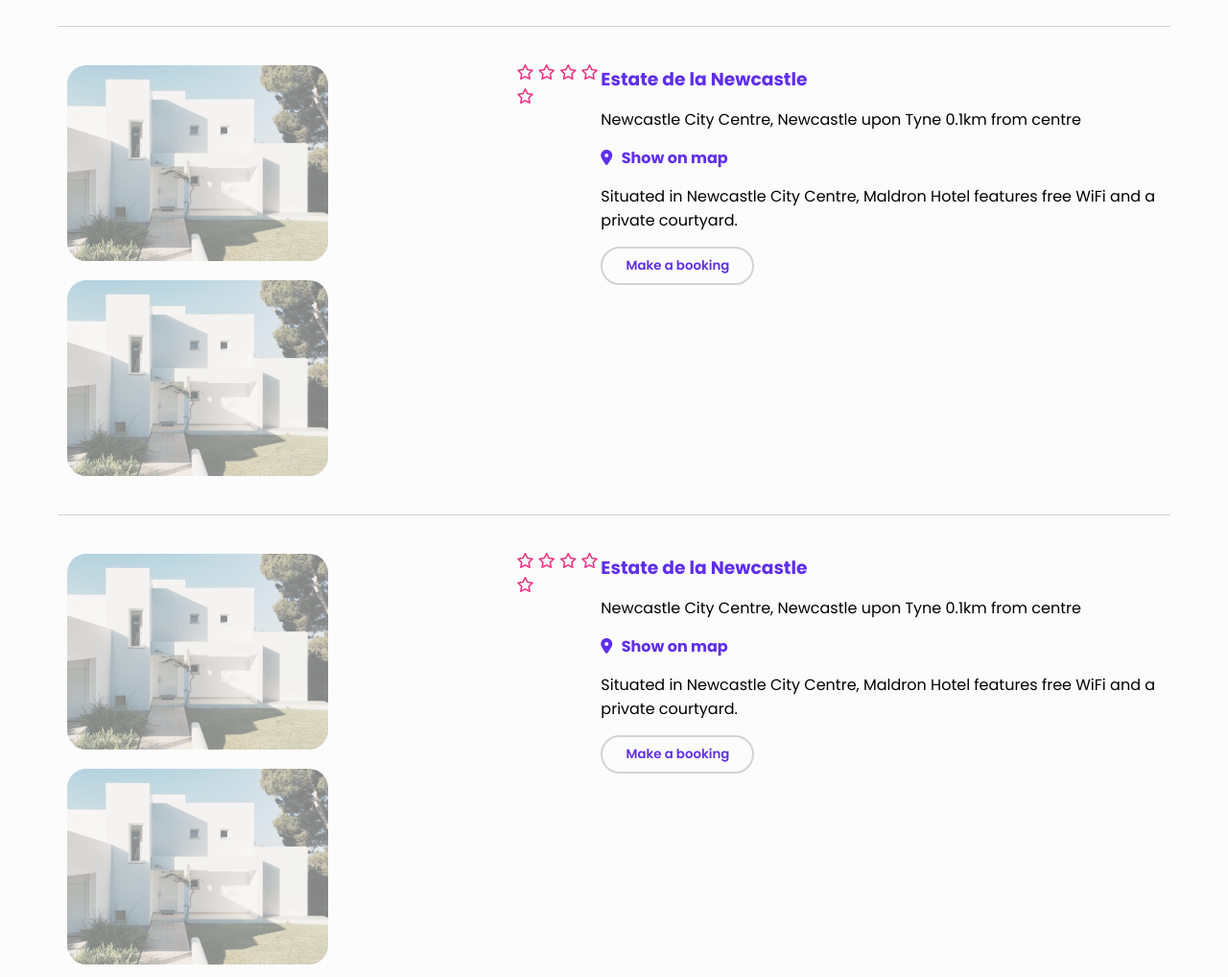
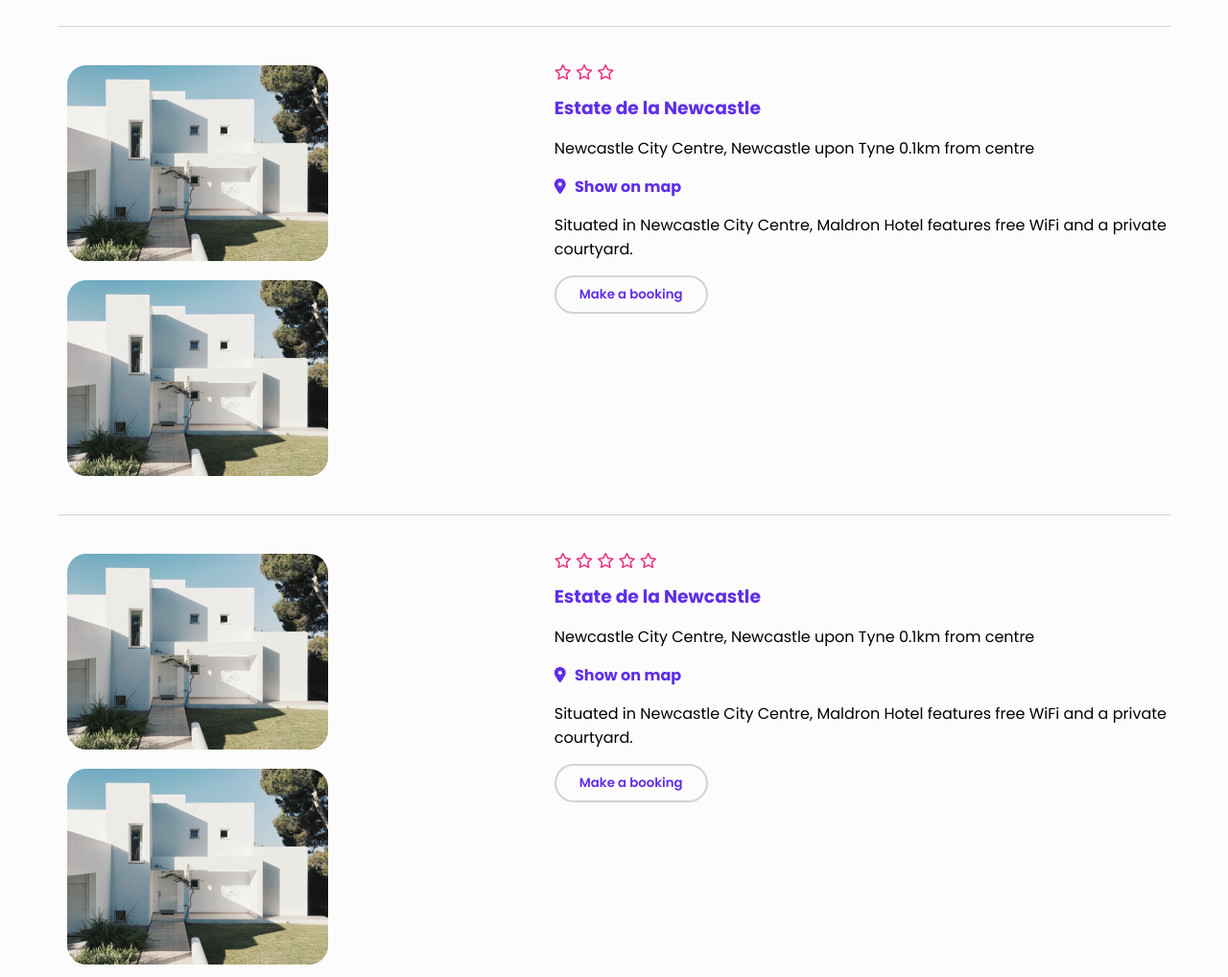
Before and after one commit to MMLORENA/202207-w1chwe-lorena-martinez-fernando-paulino, a website: page index.html in a window 1280 px wide. Shown: the part 1492-2510 px from the top of the page at 96% size. Drawn offline with nearby package versions, Linux system fonts and the light colour scheme; files that its build step writes are made by us from their sources.

Commit message:
html wrap property description, _main delete opacity from images

```diff
--- a/index.html
+++ b/index.html
@@ -151,9 +151,8 @@
               class="property_image"
             />
           </div>
+          <div class="property-description-container">
             <div class="stars-container">
-            <i class="fa-regular fa-star"></i>
-            <i class="fa-regular fa-star"></i>
               <i class="fa-regular fa-star"></i>
               <i class="fa-regular fa-star"></i>
               <i class="fa-regular fa-star"></i>
@@ -174,6 +173,7 @@
               <button class="button--transparent">Make a booking</button>
             </section>
           </div>
+        </div>
         <div class="results-container__result-container">
           <div class="property-images-carrousel">
             <img
@@ -187,6 +187,7 @@
               class="property_image"
             />
           </div>
+          <div class="property-description-container">
             <div class="stars-container">
               <i class="fa-regular fa-star"></i>
               <i class="fa-regular fa-star"></i>
@@ -211,6 +212,7 @@
             </section>
           </div>
         </div>
+      </div>
     </main>
   </body>
 </html>
--- a/sass/_components/_main.scss
+++ b/sass/_components/_main.scss
@@ -21,10 +21,6 @@
 
   @media (min-width: 1000px) {
     display: flex;
-  }
-
-  .property-images-carrousel:nth-child(1) {
-    opacity: 0.5;
   }
 
   .property-images-carrousel {
```
Lines whose indentation alone changed are shown as unchanged.
